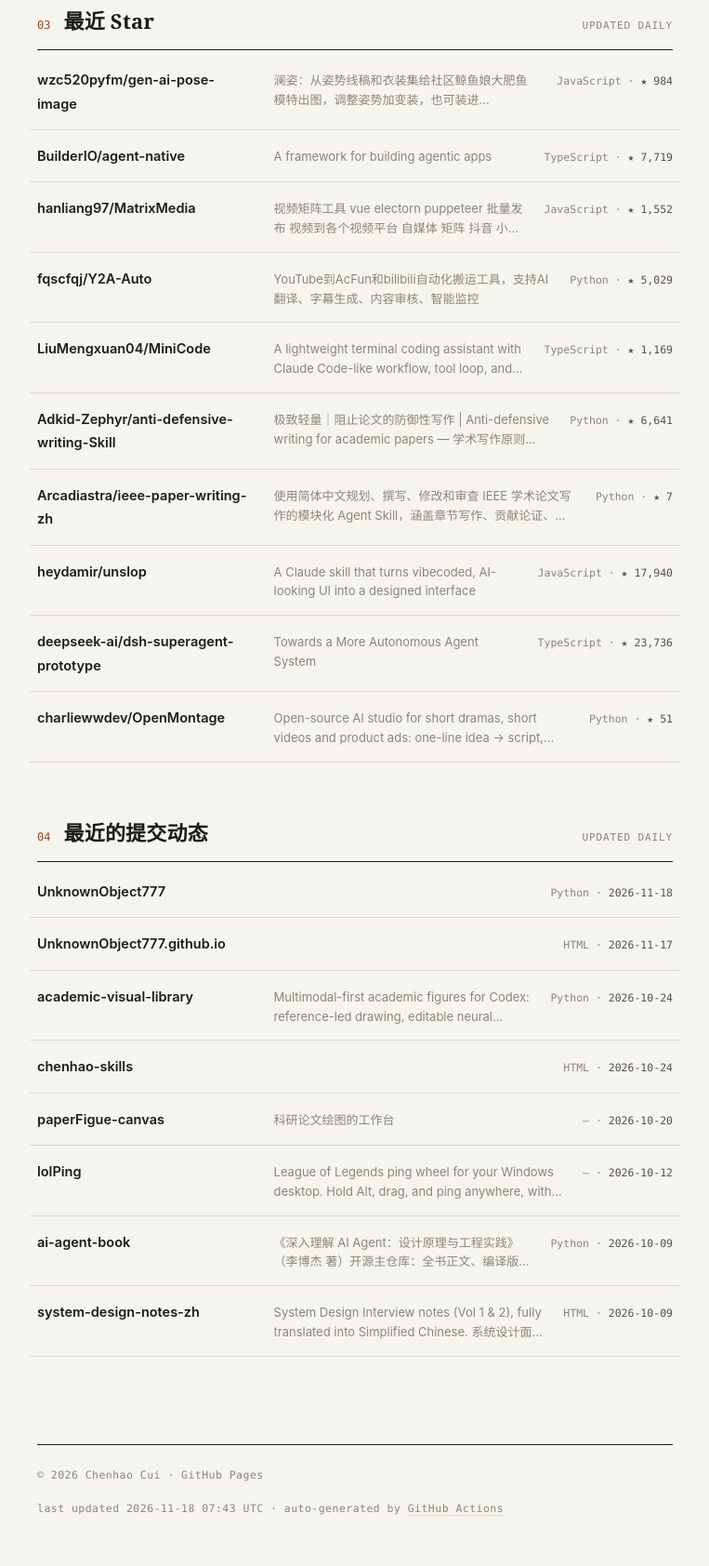
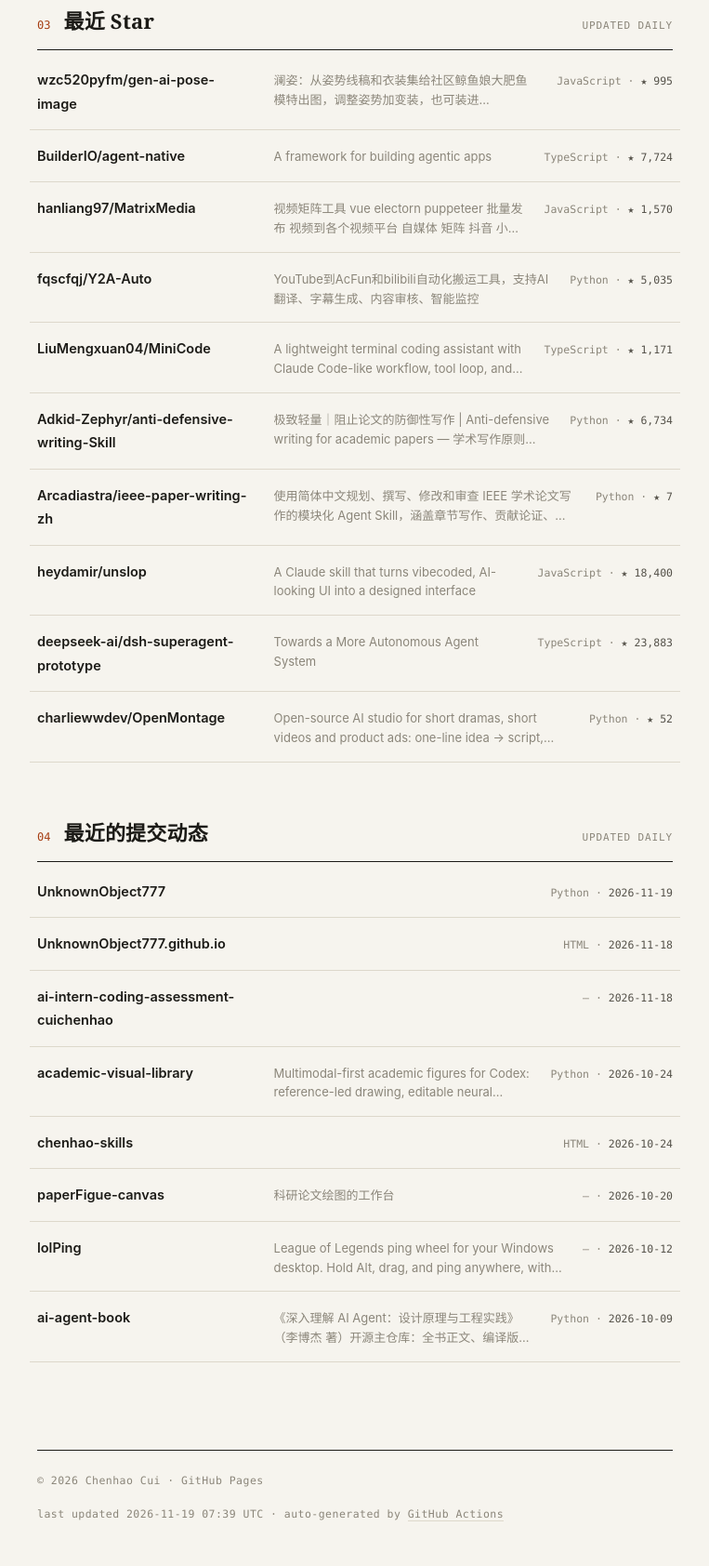
Before and after one commit to UnknownObject777/UnknownObject777.github.io, a plain HTML site: page index.html in a window 1280 px wide. Shown: the part 1402-3086 px from the top of the page at 93% size, without its empty margins (258-1021 px from the left). Drawn offline with Linux system fonts and the light colour scheme.

Commit message:
chore: auto-update starred & recent repos

```diff
--- a/index.html
+++ b/index.html
@@ -236,32 +236,32 @@
   <a class="idx-row" href="https://github.com/wzc520pyfm/gen-ai-pose-image" target="_blank" rel="noopener">
     <span class="name">wzc520pyfm/gen-ai-pose-image</span>
     <span class="desc">澜姿：从姿势线稿和衣装集给社区鲸鱼娘大肥鱼模特出图，调整姿势加变装，也可装进 DeepSeek Harness。Lanpose generates images of the community whale-girl Dafeiyu from pose sketches and costumes, and installs into DeepSeek Harness.</span>
-    <span class="meta">JavaScript · <b>★ 984</b></span>
+    <span class="meta">JavaScript · <b>★ 995</b></span>
   </a>
   <a class="idx-row" href="https://github.com/BuilderIO/agent-native" target="_blank" rel="noopener">
     <span class="name">BuilderIO/agent-native</span>
     <span class="desc">A framework for building agentic apps</span>
-    <span class="meta">TypeScript · <b>★ 7,719</b></span>
+    <span class="meta">TypeScript · <b>★ 7,724</b></span>
   </a>
   <a class="idx-row" href="https://github.com/hanliang97/MatrixMedia" target="_blank" rel="noopener">
     <span class="name">hanliang97/MatrixMedia</span>
     <span class="desc">视频矩阵工具 vue electorn puppeteer 批量发布 视频到各个视频平台 自媒体 矩阵 抖音 小红书 头条 视频号 快手等 ai 自动化 cli</span>
-    <span class="meta">JavaScript · <b>★ 1,552</b></span>
+    <span class="meta">JavaScript · <b>★ 1,570</b></span>
   </a>
   <a class="idx-row" href="https://github.com/fqscfqj/Y2A-Auto" target="_blank" rel="noopener">
     <span class="name">fqscfqj/Y2A-Auto</span>
     <span class="desc">YouTube到AcFun和bilibili自动化搬运工具，支持AI翻译、字幕生成、内容审核、智能监控</span>
-    <span class="meta">Python · <b>★ 5,029</b></span>
+    <span class="meta">Python · <b>★ 5,035</b></span>
   </a>
   <a class="idx-row" href="https://github.com/LiuMengxuan04/MiniCode" target="_blank" rel="noopener">
     <span class="name">LiuMengxuan04/MiniCode</span>
     <span class="desc">A lightweight terminal coding assistant with Claude Code-like workflow, tool loop, and TUI architecture, built for learning and experimentation. Multi-language support: TypeScript , Python and Rust implementations available now.</span>
-    <span class="meta">TypeScript · <b>★ 1,169</b></span>
+    <span class="meta">TypeScript · <b>★ 1,171</b></span>
   </a>
   <a class="idx-row" href="https://github.com/Adkid-Zephyr/anti-defensive-writing-Skill" target="_blank" rel="noopener">
     <span class="name">Adkid-Zephyr/anti-defensive-writing-Skill</span>
     <span class="desc">极致轻量｜阻止论文的防御性写作 | Anti-defensive writing for academic papers — 学术写作原则 Skill + prompt pack (CN/EN)</span>
-    <span class="meta">Python · <b>★ 6,641</b></span>
+    <span class="meta">Python · <b>★ 6,734</b></span>
   </a>
   <a class="idx-row" href="https://github.com/Arcadiastra/ieee-paper-writing-zh" target="_blank" rel="noopener">
     <span class="name">Arcadiastra/ieee-paper-writing-zh</span>
@@ -271,17 +271,17 @@
   <a class="idx-row" href="https://github.com/heydamir/unslop" target="_blank" rel="noopener">
     <span class="name">heydamir/unslop</span>
     <span class="desc">A Claude skill that turns vibecoded, AI-looking UI into a designed interface</span>
-    <span class="meta">JavaScript · <b>★ 17,940</b></span>
+    <span class="meta">JavaScript · <b>★ 18,400</b></span>
   </a>
   <a class="idx-row" href="https://github.com/deepseek-ai/dsh-superagent-prototype" target="_blank" rel="noopener">
     <span class="name">deepseek-ai/dsh-superagent-prototype</span>
     <span class="desc">Towards a More Autonomous Agent System</span>
-    <span class="meta">TypeScript · <b>★ 23,736</b></span>
+    <span class="meta">TypeScript · <b>★ 23,883</b></span>
   </a>
   <a class="idx-row" href="https://github.com/charliewwdev/OpenMontage" target="_blank" rel="noopener">
     <span class="name">charliewwdev/OpenMontage</span>
     <span class="desc">Open-source AI studio for short dramas, short videos and product ads: one-line idea → script, cast, storyboard, video, voice, edit. Self-hosted. | AI 短剧/短视频工坊</span>
-    <span class="meta">Python · <b>★ 51</b></span>
+    <span class="meta">Python · <b>★ 52</b></span>
   </a>
 </div>
 <!-- STARS:END -->
@@ -298,12 +298,17 @@
   <a class="idx-row" href="https://github.com/UnknownObject777/UnknownObject777" target="_blank" rel="noopener">
     <span class="name">UnknownObject777</span>
     <span class="desc"></span>
-    <span class="meta">Python · <b>2026-11-18</b></span>
+    <span class="meta">Python · <b>2026-11-19</b></span>
   </a>
   <a class="idx-row" href="https://github.com/UnknownObject777/UnknownObject777.github.io" target="_blank" rel="noopener">
     <span class="name">UnknownObject777.github.io</span>
     <span class="desc"></span>
-    <span class="meta">HTML · <b>2026-11-17</b></span>
+    <span class="meta">HTML · <b>2026-11-18</b></span>
+  </a>
+  <a class="idx-row" href="https://github.com/UnknownObject777/ai-intern-coding-assessment-cuichenhao" target="_blank" rel="noopener">
+    <span class="name">ai-intern-coding-assessment-cuichenhao</span>
+    <span class="desc"></span>
+    <span class="meta">— · <b>2026-11-18</b></span>
   </a>
   <a class="idx-row" href="https://github.com/UnknownObject777/academic-visual-library" target="_blank" rel="noopener">
     <span class="name">academic-visual-library</span>
@@ -330,11 +335,6 @@
     <span class="desc">《深入理解 AI Agent：设计原理与工程实践》（李博杰 著）开源主仓库：全书正文、编译版 PDF 与按章配套代码</span>
     <span class="meta">Python · <b>2026-10-09</b></span>
   </a>
-  <a class="idx-row" href="https://github.com/UnknownObject777/system-design-notes-zh" target="_blank" rel="noopener">
-    <span class="name">system-design-notes-zh</span>
-    <span class="desc">System Design Interview notes (Vol 1 &amp; 2), fully translated into Simplified Chinese. 系统设计面试笔记中文版。</span>
-    <span class="meta">HTML · <b>2026-10-09</b></span>
-  </a>
 </div>
 <!-- REPOS:END -->
     </section>
@@ -344,7 +344,7 @@
   <footer>
     <span>© 2026 Chenhao Cui · GitHub Pages</span>
     <!-- UPDATED:START -->
-<span>last updated 2026-11-18 07:43 UTC · auto-generated by <a href="https://github.com/UnknownObject777/UnknownObject777.github.io/actions">GitHub Actions</a></span>
+<span>last updated 2026-11-19 07:39 UTC · auto-generated by <a href="https://github.com/UnknownObject777/UnknownObject777.github.io/actions">GitHub Actions</a></span>
 <!-- UPDATED:END -->
   </footer>
 
```
